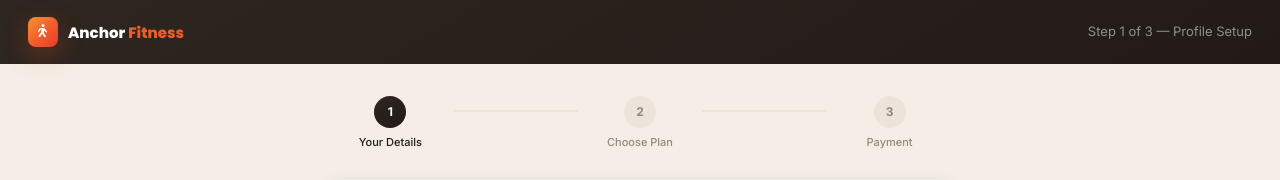
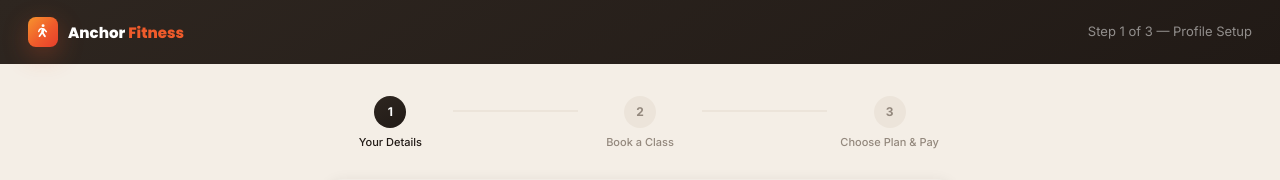
Before and after one commit to neerajbeta/anchor-dance-fitness, a Next.js app: page /register in a window 1280 px wide. Shown: the top 180 px of the page. Built offline with nearby package versions, Linux system fonts and the light colour scheme.

Commit message:
Fix stale stepper labels on register page
The stepper still said "Choose Plan / Payment" from the old flow that
skipped straight to checkout after signup. Now reads "Book a Class /
Choose Plan & Pay" to match the real post-registration path.

```diff
--- a/src/app/register/page.tsx
+++ b/src/app/register/page.tsx
@@ -59,7 +59,7 @@ export default function RegisterPage() {
       </header>
 
       <main className="mx-auto w-full max-w-2xl px-6 py-8 anim-fade">
-        <Stepper steps={["Your Details", "Choose Plan", "Payment"]} current={0} />
+        <Stepper steps={["Your Details", "Book a Class", "Choose Plan & Pay"]} current={0} />
 
         <form className="card" onSubmit={submit}>
           <div className="card-title">Tell us about yourself</div>
```
